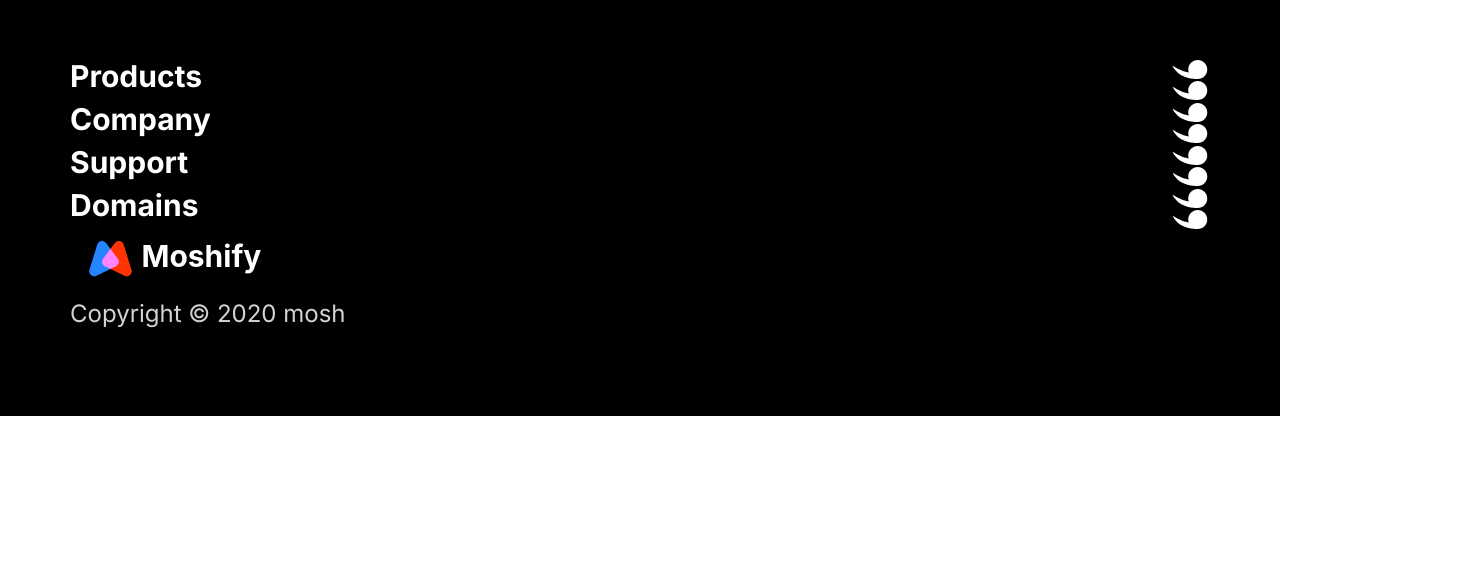
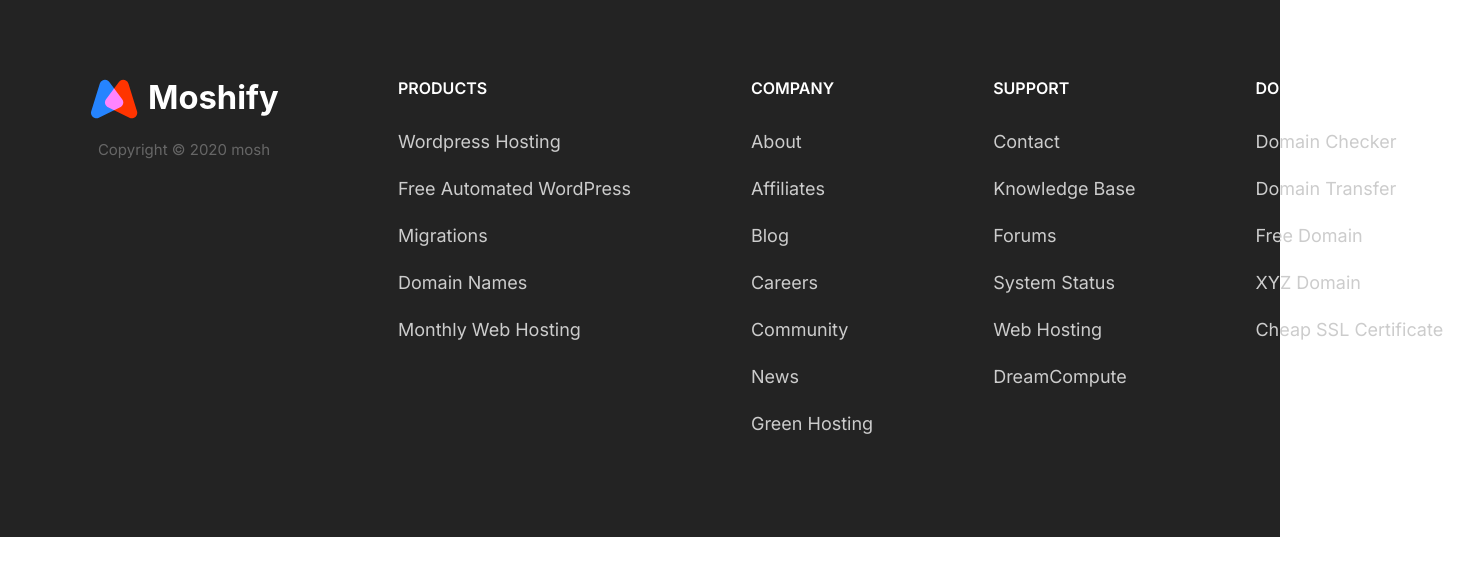
Before and after one commit to Melton-Paul/Moshified-Website, a plain HTML site: page index.html in a window 1280 px wide. Shown: the whole page, 1463 px wide, since content can reach past the window. Drawn offline with Linux system fonts and the light colour scheme.

Commit message:
built the footer component.

```diff
--- a/CSS/styles.css
+++ b/CSS/styles.css
@@ -741,3 +741,77 @@
     justify-self: end;
   }
 }
+
+/* Footer */
+.footer {
+  background: #232323;
+}
+.footer__item {
+  padding: 2rem;
+  border-bottom: 1px solid #393939;
+}
+.footer__heading {
+  text-transform: uppercase;
+  font-weight: 600;
+}
+
+.footer__content {
+  font-size: 1.8rem;
+  margin-top: 0;
+  white-space: nowrap;
+}
+
+.footer .grid {
+  gap: 2rem 8rem;
+}
+.footer-list__item {
+  margin: 2rem 0;
+}
+.footer-list__item > a {
+  color: #ccc;
+  transition: color .3s;
+}
+.footer-list__item > a:hover {
+  color:white;
+}
+.footer-logo__container {
+  margin-top: 5rem;
+  text-align: center;
+}
+.footer__copyright {
+  font-size: 2.1rem;
+  color: white;
+  opacity: .3;
+}
+
+
+@media screen and (min-width:768px){
+  .footer__sections{
+    grid-template-columns: 20% repeat(4, 1fr);
+  }
+  .footer-logo__container {
+    order: -1;
+    margin-top: 1rem;
+  }
+  .footer-logo__container img {
+    /* TODO: Consider changing all images to 100% width */
+    width: 100%;
+  }
+  .footer__copyright {
+    font-size: 1.5rem;
+  }
+  .footer .collapsible__chevron {
+    display: none;
+  }
+  .footer__content {
+    opacity: 1;
+    max-height: 100vh;
+  }
+  .footer__item {
+    border-bottom: none;
+  }
+  .footer__heading {
+    font-size: 1.6rem;
+  }
+
+}
```
Also changed, not shown: components/footer.html (added, +79 -0 lines).
